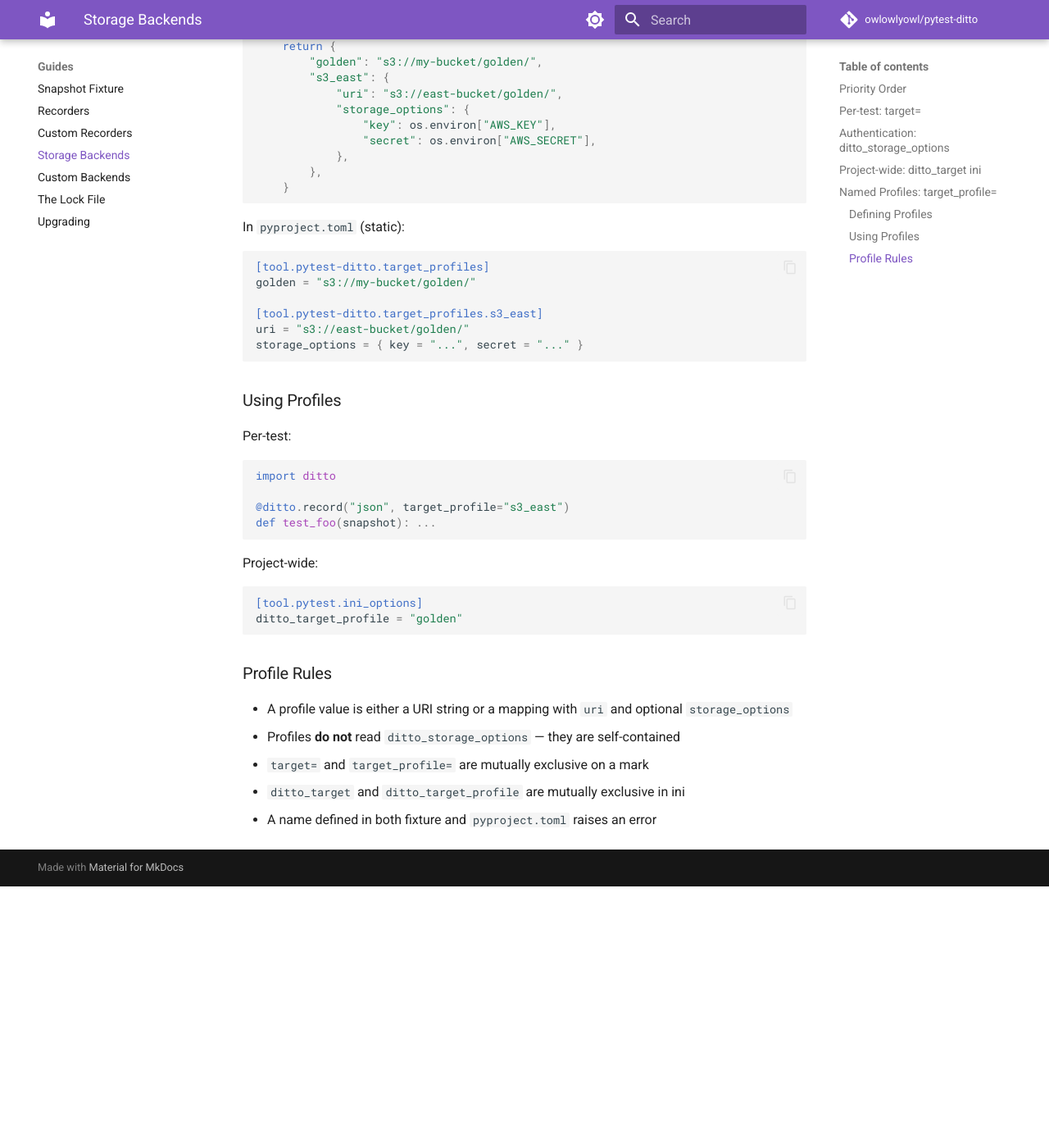
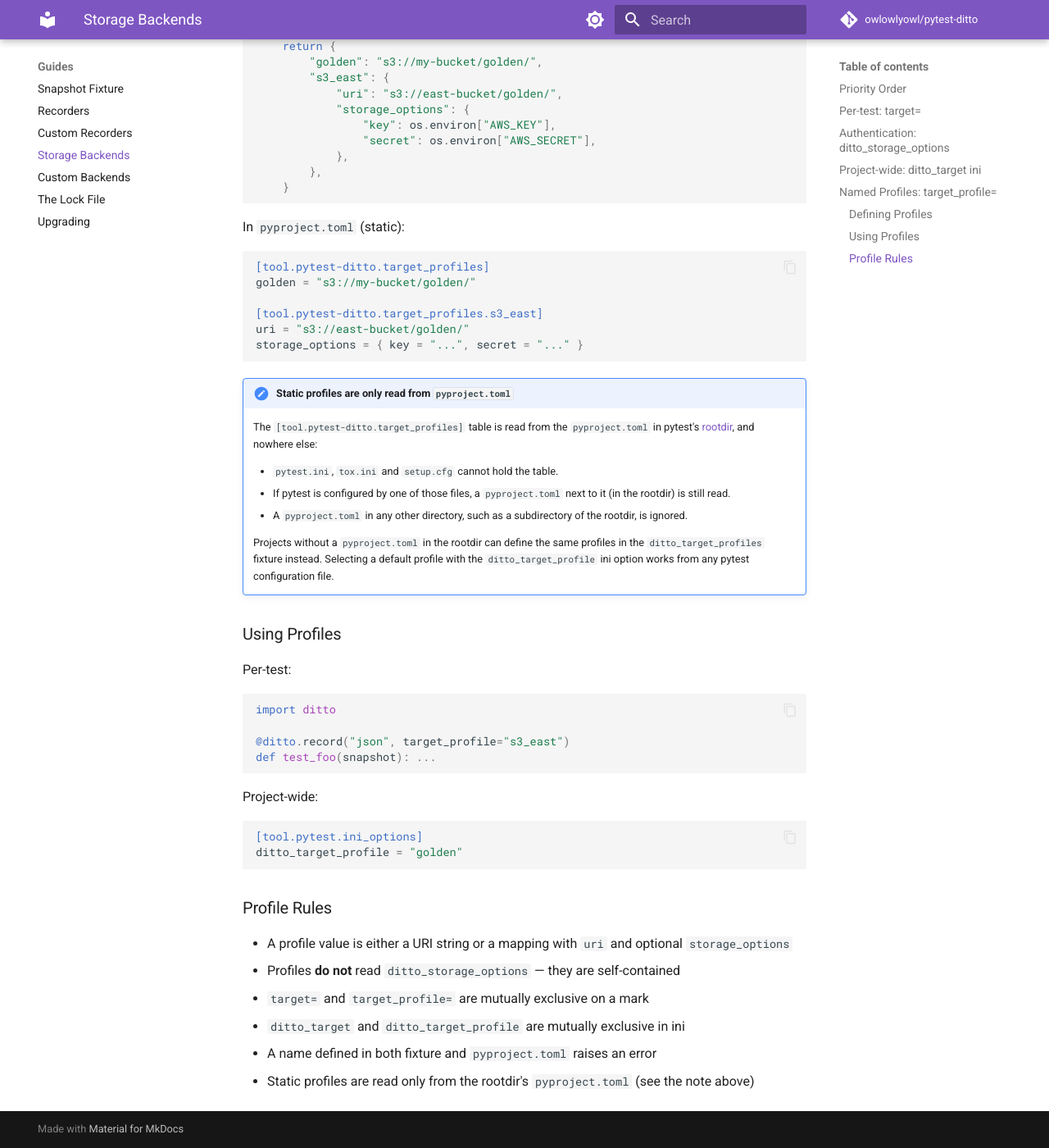
Before and after one commit to owlowlyowl/pytest-ditto, an MkDocs documentation site: the page built from docs/src/guides/backends.md, in a window 1280 px wide and 1400 px high, scrolled down 2177 px. Shown: the whole window at 82% size. Built offline with MkDocs 1.6.1 and Material for MkDocs 9.7.7, drawn with Linux system fonts in a browser that asks for light colours; comment, search, counter and statistics services are not loaded; before the commit the page ends 3258 px from its top, so only the background shows below that.

Commit message:
Document that static target profiles are read only from pyproject.toml (#74) (#114)
The `[tool.pytest-ditto.target_profiles]` table is read from the rootdir's
`pyproject.toml` and nowhere else. Say so in the backends guide, point
projects without one at the `ditto_target_profiles` fixture, and pin the
documented behaviour with tests.

````diff
--- a/docs/src/guides/backends.md
+++ b/docs/src/guides/backends.md
@@ -118,6 +118,22 @@
 storage_options = { key = "...", secret = "..." }
 ```
 
+!!! note "Static profiles are only read from `pyproject.toml`"
+    The `[tool.pytest-ditto.target_profiles]` table is read from the
+    `pyproject.toml` in pytest's [rootdir](https://docs.pytest.org/en/stable/reference/customize.html#initialization-determining-rootdir-and-configfile),
+    and nowhere else:
+
+    - `pytest.ini`, `tox.ini` and `setup.cfg` cannot hold the table.
+    - If pytest is configured by one of those files, a `pyproject.toml` next
+      to it (in the rootdir) is still read.
+    - A `pyproject.toml` in any other directory, such as a subdirectory of
+      the rootdir, is ignored.
+
+    Projects without a `pyproject.toml` in the rootdir can define the same
+    profiles in the `ditto_target_profiles` fixture instead. Selecting a
+    default profile with the `ditto_target_profile` ini option works from any
+    pytest configuration file.
+
 ### Using Profiles
 
 Per-test:
@@ -144,3 +160,5 @@
 - `target=` and `target_profile=` are mutually exclusive on a mark
 - `ditto_target` and `ditto_target_profile` are mutually exclusive in ini
 - A name defined in both fixture and `pyproject.toml` raises an error
+- Static profiles are read only from the rootdir's `pyproject.toml` (see the
+  note above)
````
Also changed, not shown: 1 other file.
